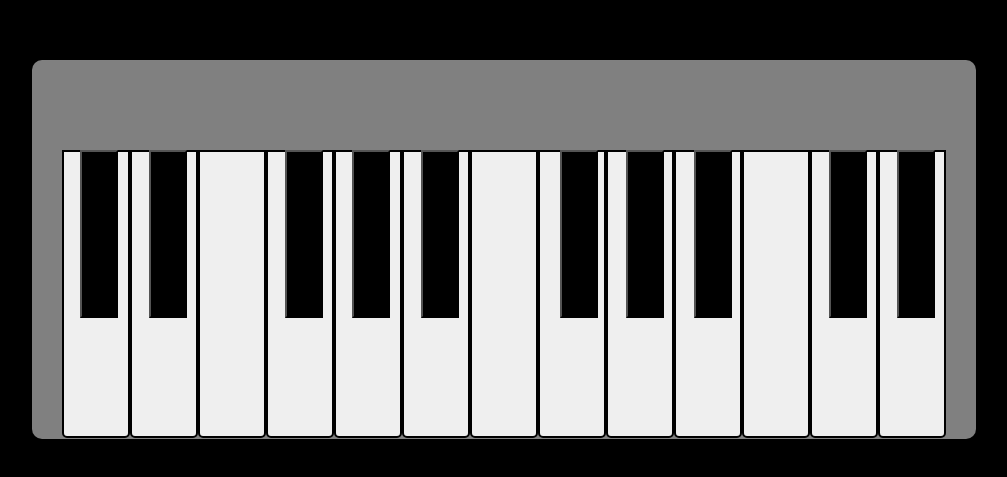
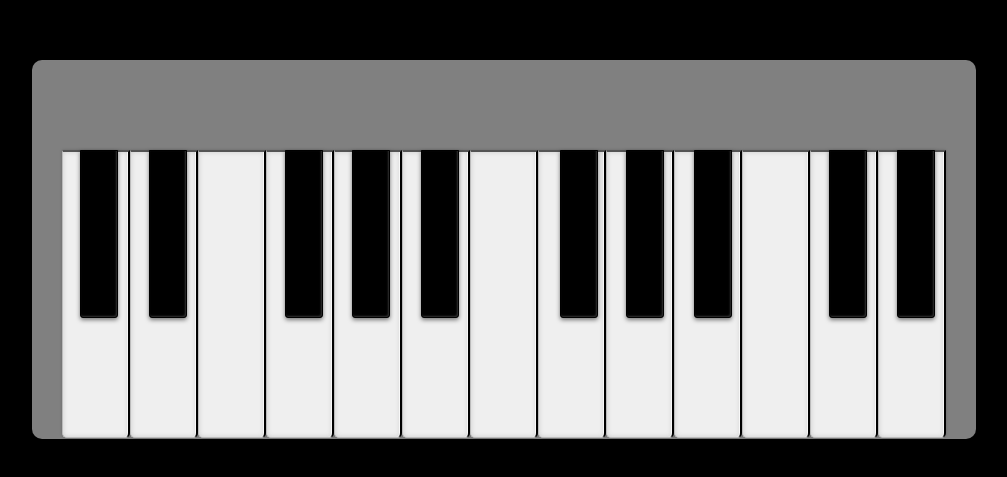
Before and after one commit to tone-kodehode/jsPiano, a plain HTML site: page index.html in a window 1280 px wide. Shown: the part 151-628 px from the top of the page, without its empty margins (136-1143 px from the left). Drawn offline with Linux system fonts and the light colour scheme; a web font is replaced by a local one.

Commit message:
key shadow

```diff
--- a/style.css
+++ b/style.css
@@ -27,18 +27,40 @@ body {
     box-sizing: border-box;
     width: 68px;
     height: 288px;
+    /* border-radius: 0 0 5px 5px; */
+    /* border: solid black 1px;  */
+    border-left:1px solid #bbbbbb;
+    border-bottom: 1px solid #bbbbbb;
     border-radius: 0 0 5px 5px;
-    border: solid black 2px;
+    box-shadow: -1px 0 0 rgba(255,255,255,0.8) inset, 0 0 5px #cccccc inset, 0 0 3px rgba(0,0,0,0.2);
+
+    cursor: pointer;
+    z-index: 1;
 }
 
+.white-key:active {
+    border-left: 1px solid #999999;
+    border-bottom: 1px solid #999999;
+    box-shadow: 2px 0 3px rgba(0,0,0,0.1) inset, -5px 5px 20px rgba(0,0,0,0.2) inset, 0 0 3px rgba(0,0,0,0.2);
+}
 
 .black-key {
     box-sizing: border-box;
-
     position: absolute; /* position key on top */
     width: 38px;
     height: 168px;
     background-color: black;
+    cursor: pointer;
+
+    border: 1px solid #000000;
+    border-radius: 0 0 3px 3px;
+    box-shadow: -1px -1px 2px rgba(255,255,255,0.2) inset, 0 -5px 2px 3px rgba(0,0,0,0.6) inset, 0 2px 4px rgba(0,0,0,0.5);
+
+    z-index: 2;
+}
+
+.black-key:active {
+    box-shadow: -1px -1px 2px rgba(255,255,255,0.2) inset, 0 -2px 2px 3px rgba(0,0,0,0.6) inset, 0 1px 2px rgba(0,0,0,0.5);
 }
 
 /* spaceing black-key by freeCodeCamp with Ania Kubow (YouTube) */
@@ -139,6 +161,4 @@ body {
     .black-key:nth-child(10) {
         left: 432.5px;
     }
-
-
 }
```
